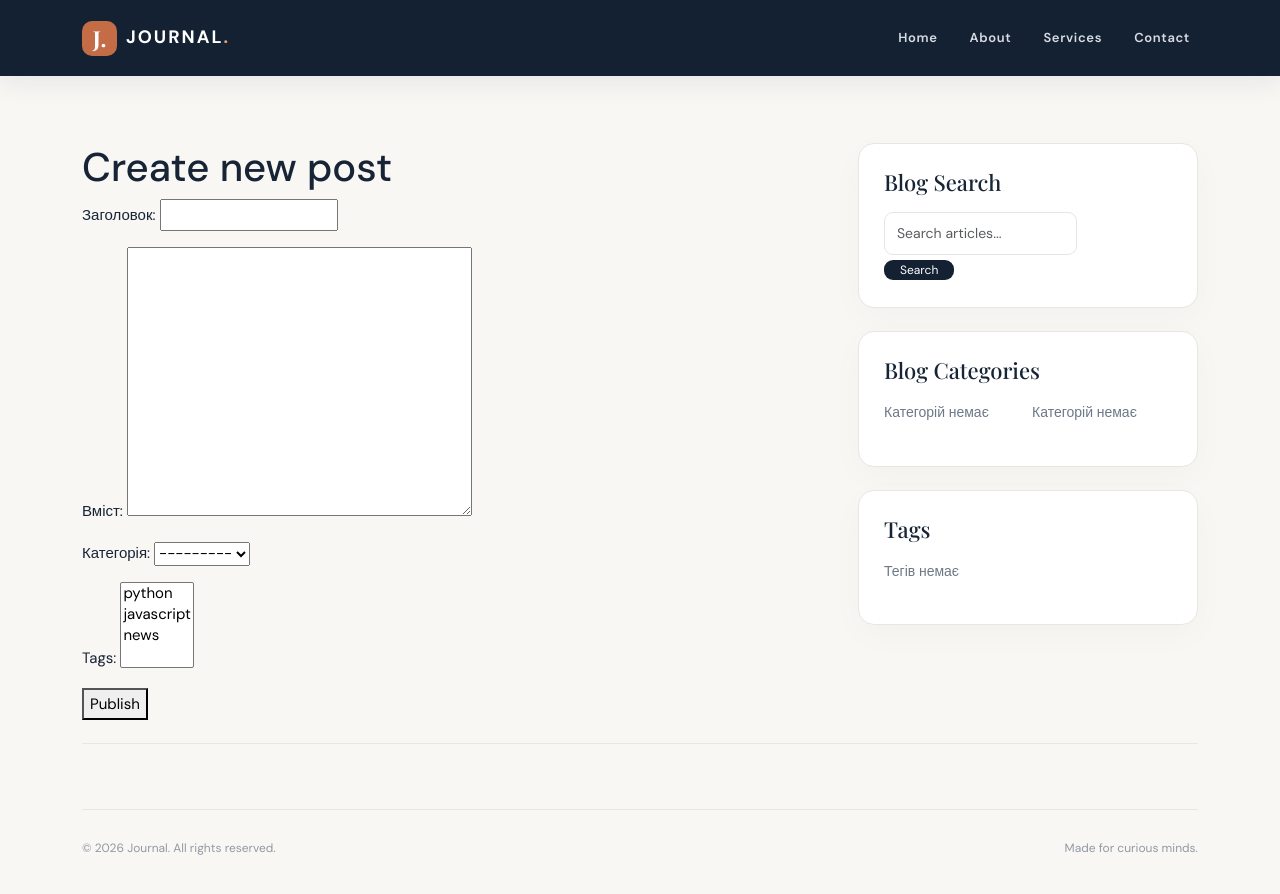
After one commit to eugene2094/django_blog_62, a Django app: page /posts/create/ in a window 1280 px wide. The commit adds this page. Run offline with Django 5.2, Linux system fonts and the light colour scheme; data comes from the database, SQL or seed files in the repository; both versions use the stored data as it was after the commit; some web fonts are replaced.

Commit message:
add templates create_post and forms.py file

```diff
--- /dev/null
+++ b/website/blog/forms.py
@@ -0,0 +1,13 @@
+from django import forms
+from .models import Post
+
+
+class PostForm(forms.ModelForm):
+    class Meta:
+        model = Post
+
+        fields = ('title','content','category','tags')
+
+        widgets = {}
+
+        labels = {'title':"Заголовок"}
--- a/website/blog/urls.py
+++ b/website/blog/urls.py
@@ -7,4 +7,5 @@ urlpatterns = [
     path('', views.index, name='index'),
     path('post/<slug:post_slug>', views.get_post, name='post_detail'),
     path('contact/', views.contact, name='contact'),
+    path('posts/create/', views.post_create, name='post_create'),
 ]
--- a/website/blog/views.py
+++ b/website/blog/views.py
@@ -1,7 +1,9 @@
-from django.shortcuts import render
-from django.utils import timezone
+from django.shortcuts import render, redirect
 from django.shortcuts import get_object_or_404
+
+from .forms import PostForm
 from .models import Post, Category, Tag
+from django.db.models import Q
 
 
 def get_categories():
@@ -14,9 +16,18 @@ def get_categories():
 # Create your views here.
 def index(request):
     posts = Post.objects.all()
-    categories = Category.objects.all()
     tags = Tag.objects.all()
-    context = {'posts': posts, 'tags': tags}
+
+    category_id = request.GET.get('category', None)
+    query = request.GET.get('q', "").strip()
+
+    if category_id:
+        posts = posts.filter(category=category_id)
+
+    if query:
+        posts = posts.filter(Q(title__icontains=query) | Q(content__icontains=query))
+
+    context = {'posts': posts, 'tags': tags,'selected_category': category_id}
     context.update(get_categories())
     return render(request, 'blog/index.html', context)
 
@@ -31,3 +42,19 @@ def get_post(request, post_slug):
 def contact(request):
     context = {}
     return render(request, 'blog/contact.html', context)
+
+
+def post_create(request):
+    if request.method == 'POST':
+        form = PostForm(request.POST)
+
+        if form.is_valid():
+            post = form.save(commit=False)
+            post.user = request.user
+            post.save()
+            form.save_m2m()
+            return redirect('/')
+    else:
+        form = PostForm()
+
+    return render(request, 'blog/post_create.html', {'form': form})
--- a/website/templates/base.html
+++ b/website/templates/base.html
@@ -30,13 +30,18 @@
             <!-- Blog Search Well -->
             <div class="sidebar-card">
                 <h4 class="sidebar-heading">Blog Search</h4>
-                <div class="input-group">
-                    <input aria-label="Search articles" class="form-control" placeholder="Search articles..."
-                           type="text"/>
+                    <div class="input-group">
+                        <form method="get">
+                            <input aria-label="Search articles" class="form-control" placeholder="Search articles..."
+                               type="text" value="{{ query }}" name="q"/>
 
-                    <button class="btn btn-search" type="button">Search</button>
+                            <button class="btn btn-search" type="submit">Search</button>
+                         {% if selected_category %}
+                            <input type="hidden" name="category" value="{{ selected_category }}">
+                         {% endif %}
+                       </form>
+                    </div>
 
-                </div>
                 <!-- /.input-group -->
             </div>
             <!-- Blog Categories Well -->
@@ -46,7 +51,7 @@
                     <div class="col-6">
                         <ul class="list-unstyled category-list">
                             {% for category in categories %}
-                                <li><a href="#">{{ category.name }}</a></li>
+                                <li><a href="?category={{ category.id }}">{{ category.name }}</a></li>
                             {% empty %}
                              <p>Категорій немає</p>
                             {% endfor %}
@@ -56,7 +61,7 @@
                     <div class="col-6">
                         <ul class="list-unstyled category-list">
                             {% for category in categories2 %}
-                                <li><a href="#">{{ category.name }}</a></li>
+                                <li><a href="?category={{ category.id }}">{{ category.name }}</a></li>
                             {% empty %}
                              <p>Категорій немає</p>
                             {% endfor %}
--- /dev/null
+++ b/website/templates/blog/post_create.html
@@ -0,0 +1,17 @@
+{% extends 'base.html' %}
+{% load static %}
+{% block content %}
+
+<h1>Create new post</h1>
+
+<form method="POST">
+    {% csrf_token %}
+    {{ form.as_p }}
+
+    <button type="submit">
+        Publish
+    </button>
+</form>
+
+
+{% endblock %}
```
Also changed, not shown: website/blog/models.py (line endings or trailing spaces), website/db.sqlite3.
